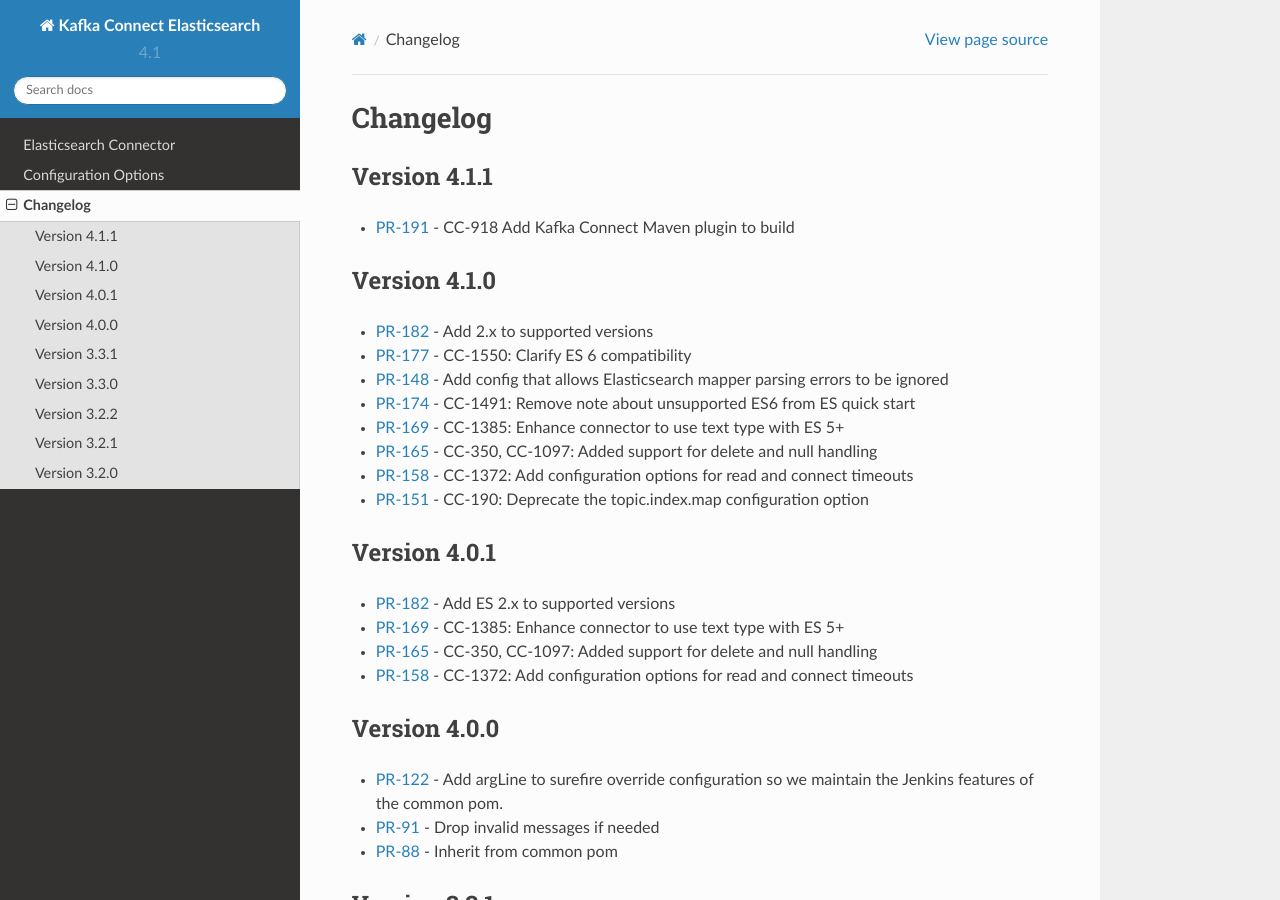
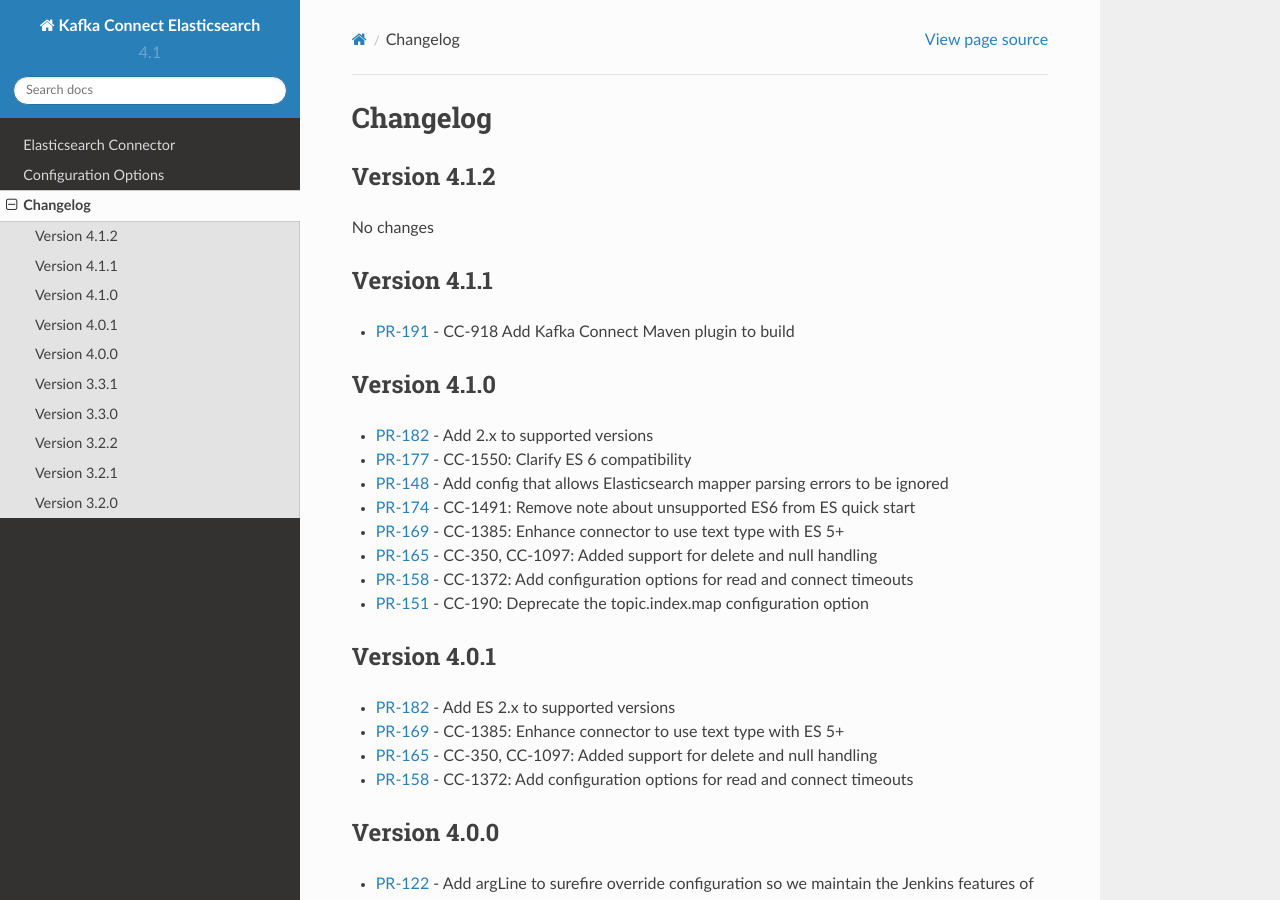
Before and after one commit to confluentinc/kafka-connect-elasticsearch, a Sphinx documentation site: the page built from docs/changelog.rst, in a window 1280 px wide and 900 px high. Built offline with Sphinx 7.4.7 and the Read the Docs theme 2.0.0, drawn with Linux system fonts in a browser that asks for light colours.

Commit message:
MINOR: v4.1.2 changelogs

```diff
--- a/docs/changelog.rst
+++ b/docs/changelog.rst
@@ -2,6 +2,11 @@
 
 Changelog
 =========
+
+Version 4.1.2
+-------------
+
+No changes
 
 Version 4.1.1
 -------------
```
